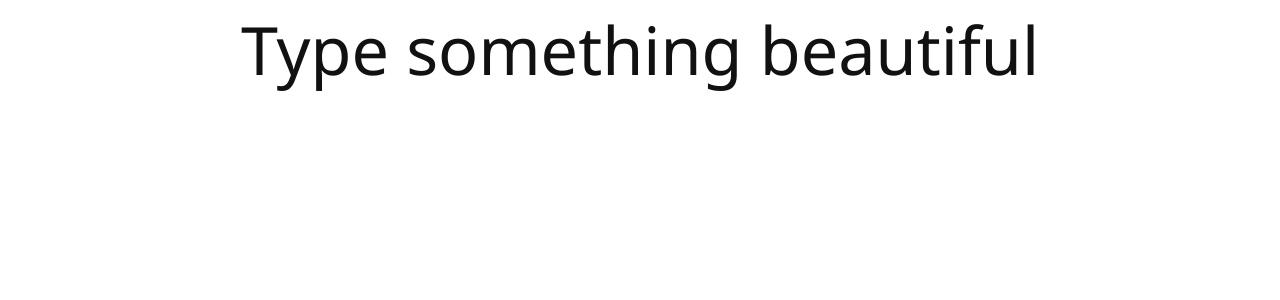
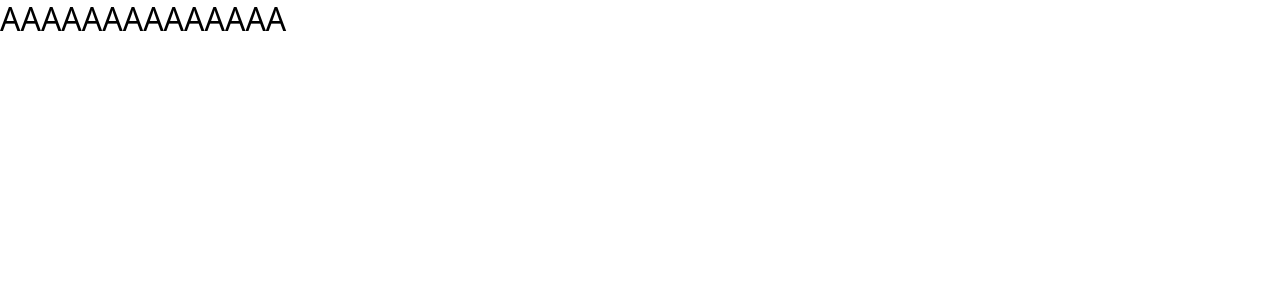
Before and after one commit to utof/living-text, a React (Vite) app: page / in a window 1280 px wide. Shown: the top 300 px of the page. Built offline with nearby package versions, Linux system fonts and the light colour scheme.

Commit message:
feat: text full width, no overflow-x. no dynamic size tho

```diff
--- a/src/App.jsx
+++ b/src/App.jsx
@@ -1,40 +1,60 @@
-import { useState } from 'react'
-import styled from '@emotion/styled'
+import { useState } from "react";
+import styled from "@emotion/styled";
 
-const Container = styled.div`
-  @apply h-full w-full bg-white flex items-center justify-center overflow-hidden;
-`
+const FullScreenDiv = styled.div`
+  width: 100vw;
+  height: 100vh;
+  margin: 0;
+  padding: 0;
+  box-sizing: border-box;
+  overflow: hidden;
+  display: flex;
+  align-items: stretch;
+  justify-content: stretch;
+`;
 
-const GlassText = styled.input`
-  background: rgba(255, 255, 255, 0.1);
-  backdrop-filter: blur(15px);
-  color: #111;
-  border: none;
-  outline: none;
-  text-align: center;
-  font-family: 'Segoe UI', sans-serif;
-  transition: font-size 0.2s ease;
-  width: 100%;
-  height: auto;
-`
+const EdgeToEdgeText = styled.div`
+  width: 100vw;
+  height: 100vh;
+  margin: 0;
+  padding: 0;
+  box-sizing: border-box;
+  font-size: 2rem;
+  line-height: 1.2;
+  word-break: break-all;
+  white-space: pre-wrap;
+  /* Force wrap after N characters (e.g., 40ch) */
+  max-width: 100vw;
+  max-height: 100vh;
+  display: flex;
+  align-items: stretch;
+  justify-content: stretch;
+`;
 
-function App() {
-  const [text, setText] = useState("Type something beautiful")
-
-  const fontSize = Math.max(1, 10 - text.length * 0.2)
+export default function App() {
+  const [text, setText] = useState("AAAAAAAAAAAAAA");
 
   return (
-    <Container>
-      <GlassText
-        type="text"
-        value={text}
-        onChange={e => setText(e.target.value)}
-        style={{
-          fontSize: `${fontSize}vw`
-        }}
-      />
-    </Container>
-  )
+    <FullScreenDiv>
+      <EdgeToEdgeText>
+        <textarea
+          value={text}
+          onChange={(e) => setText(e.target.value)}
+          style={{
+            width: "100%",
+            height: "100%",
+            fontSize: "2rem",
+            lineHeight: 1.2,
+            border: "none",
+            resize: "none",
+            background: "transparent",
+            color: "inherit",
+            fontFamily: "inherit",
+            outline: "none",
+            boxSizing: "border-box",
+          }}
+        />
+      </EdgeToEdgeText>
+    </FullScreenDiv>
+  );
 }
-
-export default App
```
